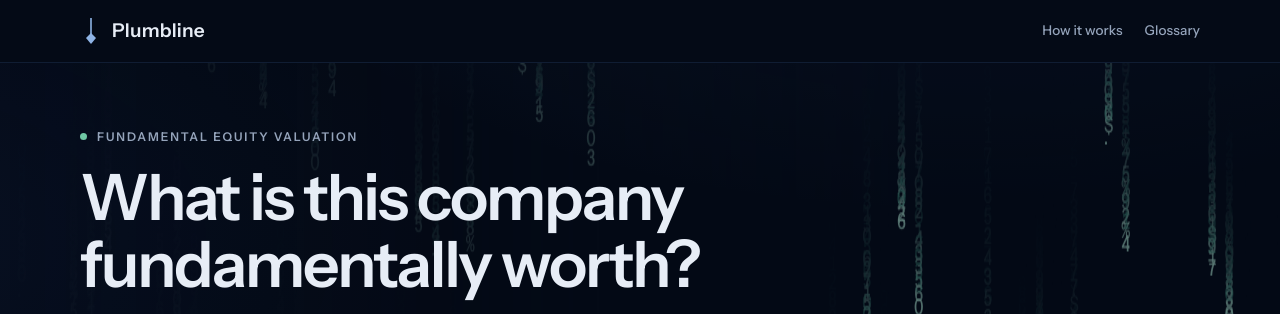
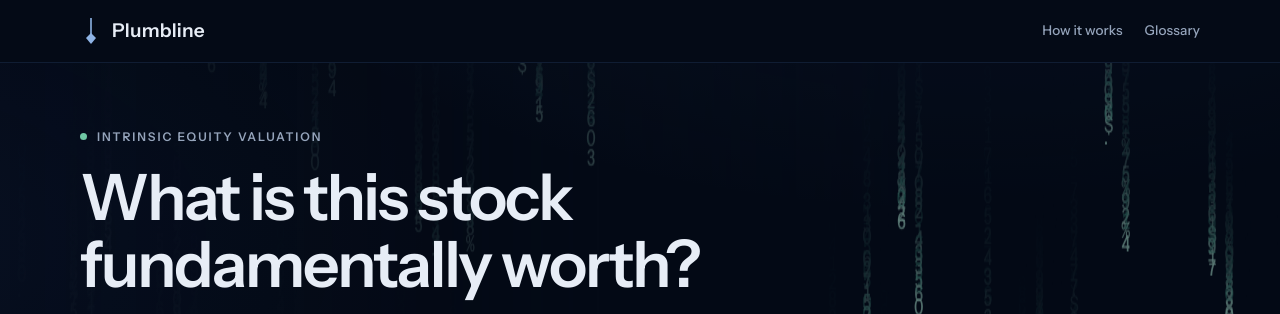
Before and after one commit to Aden-888/Plumbline, a website with bundled scripts: page index.html in a window 1280 px wide. Shown: the top 314 px of the page. Built offline with nearby package versions, Linux system fonts and the light colour scheme; animation ran at ten frames a second; files whose address does not match are found by name.

Commit message:
Hero wording: intrinsic equity valuation
Co-Authored-By: Claude Opus 5.5 <noreply@anthropic.com>
Claude-Session: https://claude.ai/code/session_01Sad6hKziqPim2fjU2hdayS

```diff
--- a/app.js
+++ b/app.js
@@ -241,7 +241,7 @@
     $("hero").classList.remove("hidden"); $("barForm").classList.add("hidden");
     closeSheet();
     try { history.replaceState(null, "", location.pathname); } catch (e) {}
-    document.title = "Plumbline: what is this company fundamentally worth?";
+    document.title = "Plumbline: what is this stock fundamentally worth?";
     drawHero(true); window.scrollTo({ top: 0 });
   }
 
--- a/index.html
+++ b/index.html
@@ -3,7 +3,7 @@
 <head>
 <meta charset="utf-8">
 <meta name="viewport" content="width=device-width, initial-scale=1">
-<title>Plumbline: what is this company fundamentally worth?</title>
+<title>Plumbline: what is this stock fundamentally worth?</title>
 <meta name="description" content="Plumbline estimates what a stock is worth using several valuation methods, takes the middle value and grades the quality of the business, showing every step in plain language.">
 <meta name="color-scheme" content="dark">
 <meta name="theme-color" content="#040a16">
@@ -38,8 +38,8 @@
     <canvas class="rain" id="rain" aria-hidden="true"></canvas>
     <div class="wrap hero__grid">
       <div>
-        <p class="hero__eyebrow"><span class="eb-dot" aria-hidden="true"></span>Fundamental equity valuation</p>
-        <h1>What is this company fundamentally worth?</h1>
+        <p class="hero__eyebrow"><span class="eb-dot" aria-hidden="true"></span>Intrinsic equity valuation</p>
+        <h1>What is this stock fundamentally worth?</h1>
         <p class="hero__lede">Plumbline cross-checks a company across multiple valuation models and distils them into one fair-value estimate. It then grades the business quality, so you know both what you would pay and what you would own.</p>
         <p class="hero__hint">Search any US-listed company to see its valuation and business quality.</p>
         <form class="search search--big" id="heroForm" autocomplete="off" role="search">
```
